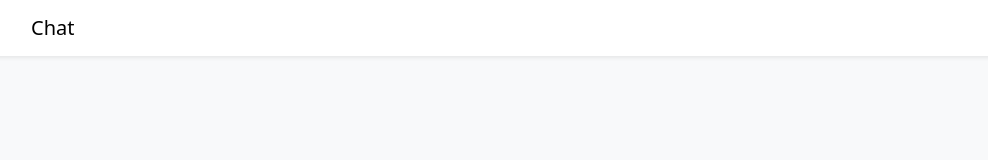
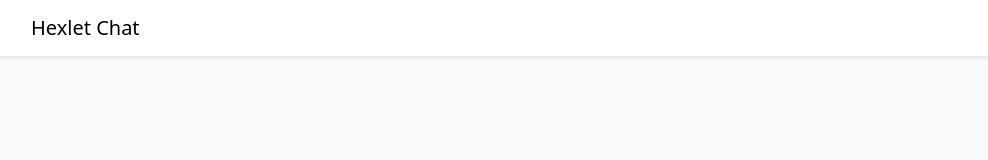
Before and after one commit to Pajzer/frontend-project-12, a React (Vite) app in the folder frontend/: page /login in a window 1280 px wide. Shown: the top 160 px of the page, without its empty margins (51-1039 px from the left). Built offline with nearby package versions, Linux system fonts and the light colour scheme.

Commit message:
add exit button

```diff
--- a/frontend/src/App.jsx
+++ b/frontend/src/App.jsx
@@ -4,15 +4,12 @@ import PageNotFound from './pages/NotFoundPage.jsx';
 import LoginPage from './pages/LoginPage.jsx';
 import ChatPage from './pages/ChatPage.jsx';
 import ProtectedRoutes from './utils/ProtectedRoutes.jsx';
+import Header from './pages/Header.jsx';
 
 const App = () => {
   return (
     <div className='d-flex flex-column h-100'>
-      <nav className='shadow-sm navbar navbar-expand-lg navbar-light bg-white'>
-        <div className="container">
-          <a href="/login" className='navbar-brand'>Chat</a>
-        </div>
-      </nav>
+      <Header />
       <BrowserRouter>
         <Routes>
           <Route path='/login' element={<LoginPage />} />
--- /dev/null
+++ b/frontend/src/pages/Header.jsx
@@ -0,0 +1,29 @@
+import { Button } from "react-bootstrap";
+import { useDispatch, useSelector } from "react-redux";
+import { logout } from "../slices/authSlice";
+
+const Header = () => {
+  const dispatch = useDispatch();
+  const isLoggedIn = useSelector(({ auth }) => auth.isLoggedIn);
+
+  const renderLogoutButton = () => {
+    if (isLoggedIn) {
+      return (
+        <Button type="button" onClick={() => dispatch(logout(null))}>Выйти</Button>
+      )
+    }
+  };
+
+  return (
+    <nav className="shadow-sm navbar navbar-expand-lg navbar-light bg-white">
+      <div className="container">
+        <a href="/login" className="navbar-brand">
+          Hexlet Chat
+        </a>
+        {renderLogoutButton()}
+      </div>
+    </nav>
+  );
+};
+
+export default Header;
--- a/frontend/src/slices/authSlice.js
+++ b/frontend/src/slices/authSlice.js
@@ -14,8 +14,13 @@ const authSlice = createSlice({
       state.isLoggedIn = true;
       localStorage.setItem('token', state.token);
     },
+    logout: (state, action) => {
+      state.token = action.payload;
+      state.isLoggedIn = false;
+      localStorage.clear();
+    }
   },
 });
 
-export const { loginSuccess } = authSlice.actions;
+export const { loginSuccess, logout } = authSlice.actions;
 export default authSlice.reducer;
```
